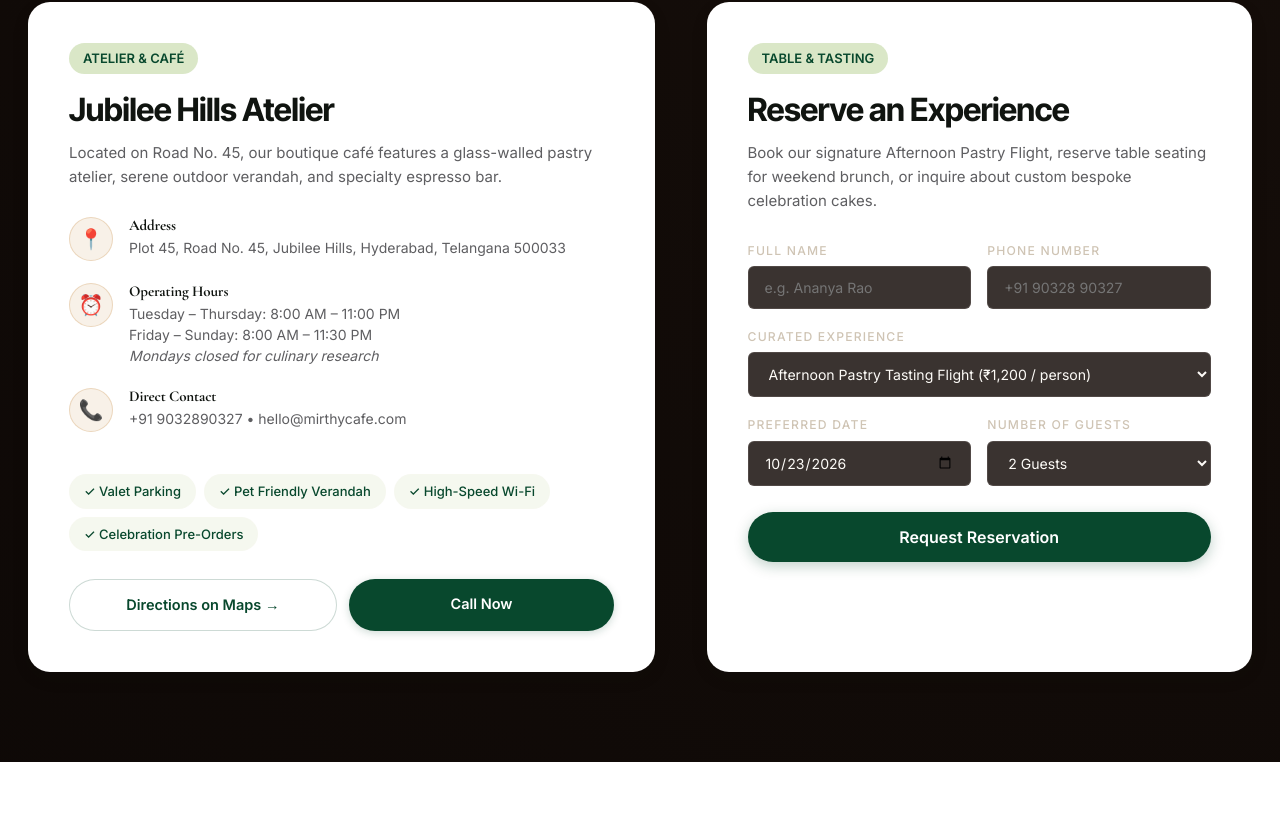
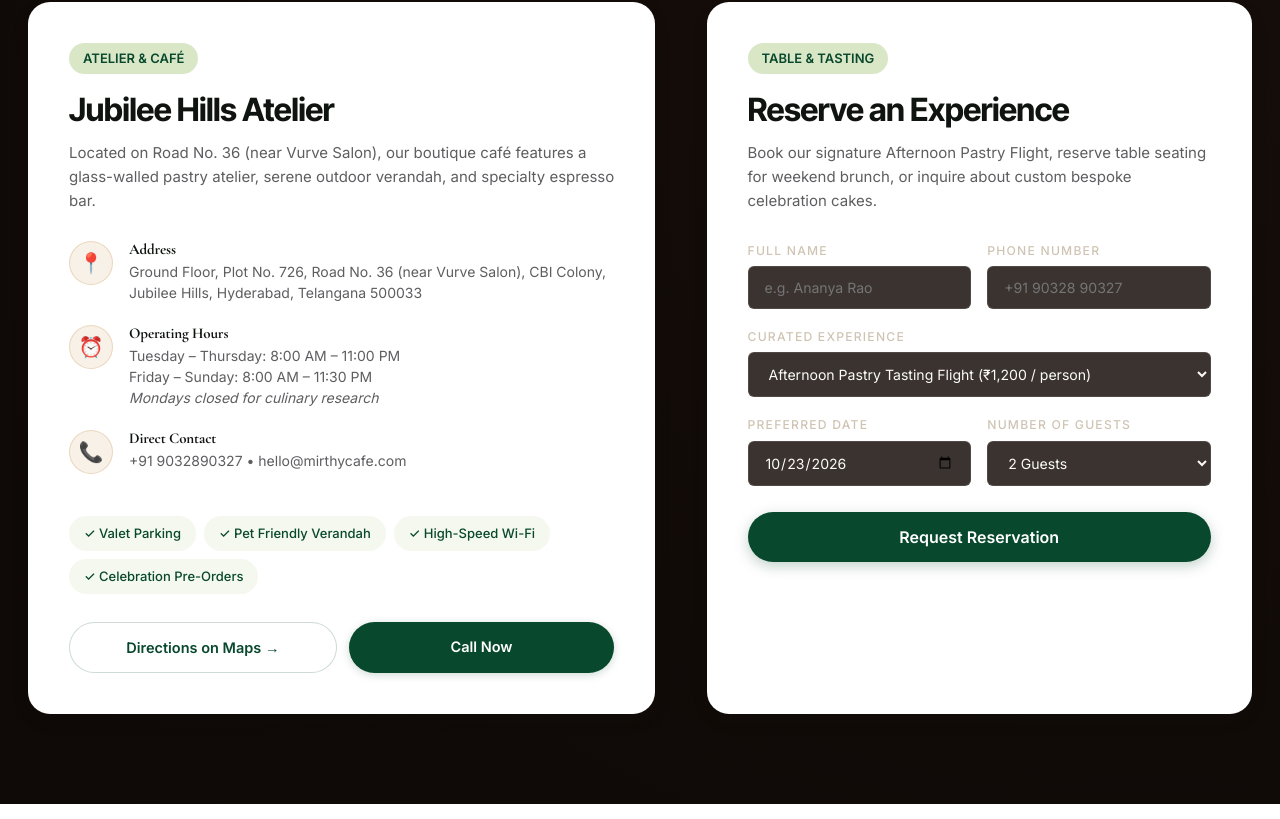
Before and after one commit to MangaSrikanth2/mirthy-cafe, a React (Vite) app: page / in a window 1280 px wide. Shown: the part 3741-4560 px from the top of the page. Built offline with nearby package versions, Linux system fonts and the light colour scheme.

Commit message:
Update address and Google Maps link to Road No. 36 Jubilee Hills location

```diff
--- a/index.html
+++ b/index.html
@@ -2158,13 +2158,13 @@
         <div class="visit-card">
           <span class="visit-card-badge">ATELIER &amp; CAFÉ</span>
           <h3 class="visit-card-title">Jubilee Hills Atelier</h3>
-          <p class="visit-card-desc">Located on Road No. 45, our boutique café features a glass-walled pastry atelier, serene outdoor verandah, and specialty espresso bar.</p>
+          <p class="visit-card-desc">Located on Road No. 36 (near Vurve Salon), our boutique café features a glass-walled pastry atelier, serene outdoor verandah, and specialty espresso bar.</p>
 
           <div class="visit-detail-row">
             <div class="detail-icon-wrap">&#128205;</div>
             <div class="detail-text">
               <h4>Address</h4>
-              <p>Plot 45, Road No. 45, Jubilee Hills, Hyderabad, Telangana 500033</p>
+              <p>Ground Floor, Plot No. 726, Road No. 36 (near Vurve Salon), CBI Colony, Jubilee Hills, Hyderabad, Telangana 500033</p>
             </div>
           </div>
 
@@ -2192,7 +2192,7 @@
           </div>
 
           <div class="visit-actions-row">
-            <a href="https://maps.google.com/?q=Jubilee+Hills+Hyderabad" target="_blank" rel="noopener" class="btn-outline-green">Directions on Maps &rarr;</a>
+            <a href="https://maps.app.goo.gl/SgHixwNMjMhj3acP8?g_st=aw" target="_blank" rel="noopener" class="btn-outline-green">Directions on Maps &rarr;</a>
             <a href="tel:+919032890327" class="btn-solid-green">Call Now</a>
           </div>
         </div>
@@ -2279,7 +2279,7 @@
                 <li><a href="#story">Our Philosophy</a></li>
                 <li><a href="#visit">Visit Jubilee Hills</a></li>
                 <li><a href="#reserve">Reserve a Table</a></li>
-                <li><a href="https://maps.google.com/?q=Jubilee+Hills+Hyderabad" target="_blank" rel="noopener">Location &amp; Maps</a></li>
+                <li><a href="https://maps.app.goo.gl/SgHixwNMjMhj3acP8?g_st=aw" target="_blank" rel="noopener">Location &amp; Maps</a></li>
               </ul>
             </div>
 
@@ -2295,7 +2295,7 @@
         </div>
 
         <div class="footer-bottom-row">
-          <div>&copy; 2026 Mirthy Patisserie &amp; Café. All rights reserved. Road No. 45, Jubilee Hills, Hyderabad.</div>
+          <div>&copy; 2026 Mirthy Patisserie &amp; Café. All rights reserved. Road No. 36, Jubilee Hills, Hyderabad.</div>
           <div class="footer-note-hand">Layered with joy in Hyderabad &#127807;</div>
         </div>
       </div>
--- a/src/components/VisitUs.tsx
+++ b/src/components/VisitUs.tsx
@@ -134,7 +134,7 @@ export function VisitUs({ onOpenReserve }: VisitUsProps) {
               {/* Styled Interactive Map Embed */}
               <iframe
                 title="Mirthy Cafe Jubilee Hills Location Map"
-                src="https://maps.google.com/maps?q=Mirthy+Patisserie+and+Cafe+Road+No+36+Jubilee+Hills+Hyderabad&t=&z=15&ie=UTF8&iwloc=&output=embed"
+                src="https://maps.google.com/maps?q=17.4382631,78.3987587+(Mirthy+Cafe)&t=&z=16&ie=UTF8&iwloc=&output=embed"
                 width="100%"
                 height="280"
                 style={{ border: 0, filter: 'invert(90%) hue-rotate(180deg) contrast(1.1)' }}
--- a/src/data/mirthyData.ts
+++ b/src/data/mirthyData.ts
@@ -14,12 +14,12 @@ export const BRAND_CONFIG: BrandConfig = {
     city: 'Hyderabad',
     state: 'Telangana',
     pincode: '500033',
-    full: 'Ground Floor, Plot No. 726, Road No. 36, CBI Colony, Jubilee Hills, Hyderabad, Telangana 500033',
+    full: 'Ground Floor, Plot No. 726, Road No. 36 (near Vurve Salon), CBI Colony, Jubilee Hills, Hyderabad, Telangana 500033',
     mapCoordinates: {
-      lat: 17.4334,
-      lng: 78.4063
+      lat: 17.4382631,
+      lng: 78.3987587
     },
-    googleMapsUrl: 'https://maps.google.com/?q=Mirthy+Patisserie+and+Cafe+Jubilee+Hills+Hyderabad'
+    googleMapsUrl: 'https://maps.app.goo.gl/SgHixwNMjMhj3acP8?g_st=aw'
   },
   hours: {
     days: 'Monday – Sunday',
```
